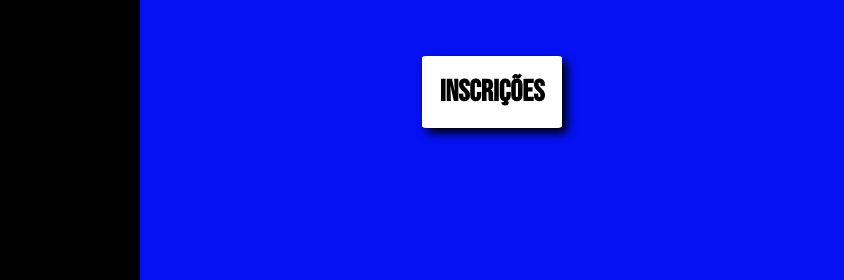
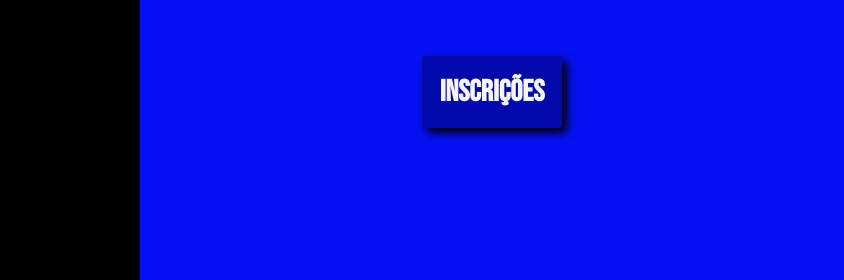
Before and after one commit to LukasEduardo/site1, a plain HTML site: page index.html in a window 1280 px wide. In both pictures the pointer is over the link "Inscrições". Shown: the part 462-742 px from the top of the page, 436-1280 px from the left. Drawn offline with Linux system fonts and the light colour scheme; files whose address does not match are found by name.

Commit message:
cor do botão

```diff
--- a/index.html
+++ b/index.html
@@ -89,8 +89,7 @@
             box-shadow: 5px 5px 10px rgb(0, 0, 0);
         }
         .botão a:hover{
-        background-color: rgb(255, 255, 255);
-        color: black;
+        background-color: #020aac;
         transition: 0.7s;
         }
 
```
